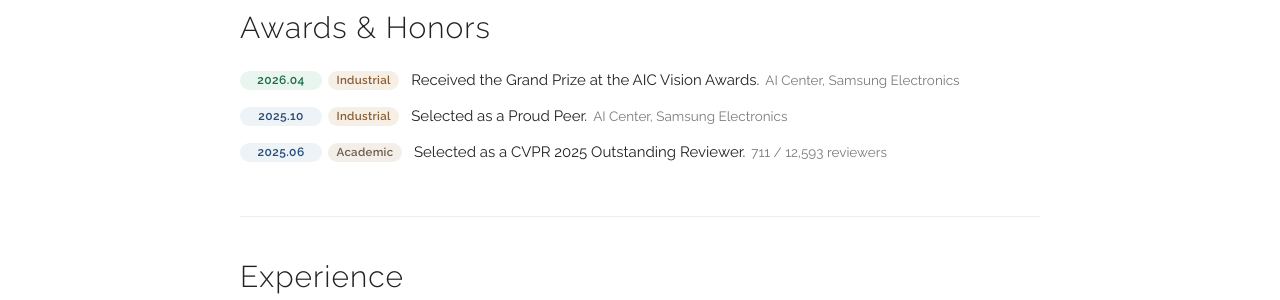
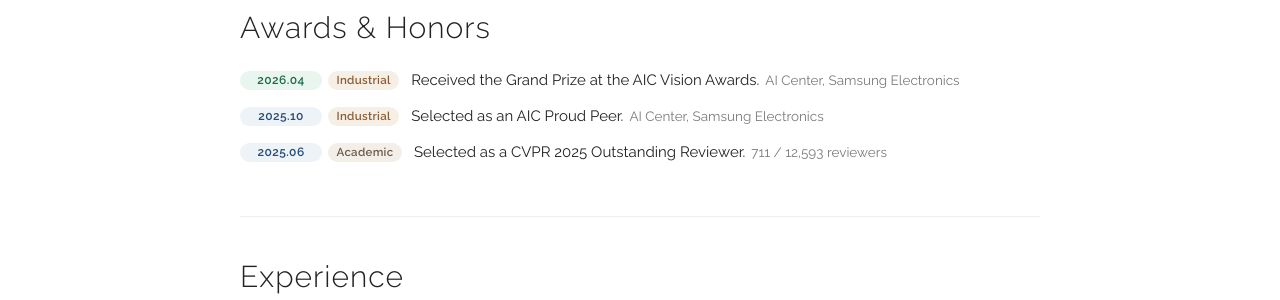
Before and after one commit to gaviotas/gaviotas.github.io, a Jekyll site: the page built from index.html, in a window 1280 px wide and 900 px high, scrolled down 2837 px. Shown: the part 153-453 px from the top of the window. Built offline with Jekyll 4.4.1, drawn with Linux system fonts in a browser that asks for light colours; some web fonts are replaced.

Commit message:
Update award wording

```diff
--- a/_data/awards.yaml
+++ b/_data/awards.yaml
@@ -5,7 +5,7 @@ awards:
     meta: "AI Center, Samsung Electronics"
   - date: "2025.10"
     category: "Industrial"
-    text: "Selected as a Proud Peer."
+    text: "Selected as an AIC Proud Peer."
     meta: "AI Center, Samsung Electronics"
   - date: "2025.06"
     category: "Academic"
```
